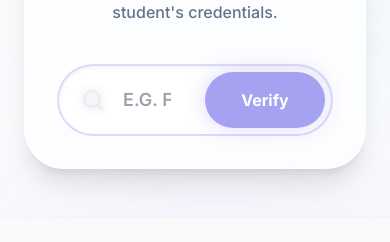
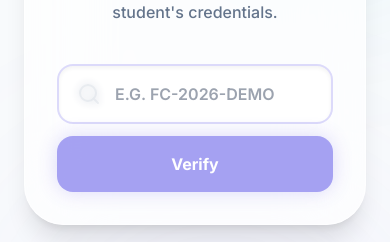
Before and after one commit to RaviRanjanKumar8904/FutureCodeAIWebsite, a React (Vite) app: page /verify in a window 390 px wide. Shown: the part 461-703 px from the top of the page. Built offline with nearby package versions, Linux system fonts and the light colour scheme; no server answers.

Commit message:
style: optimize verify certificate page for mobile

```diff
--- a/src/components/verify/VerifyHero.tsx
+++ b/src/components/verify/VerifyHero.tsx
@@ -66,20 +66,22 @@ export default function VerifyHero({ certificateId, setCertificateId, onVerify,
             </p>
 
             <form onSubmit={handleSubmit} className="relative max-w-xl mx-auto">
-              <div className="relative flex items-center">
-                <Search className="absolute left-6 text-slate-400" size={24} />
+              <div className="flex flex-col sm:flex-row items-center gap-3">
+                <div className="relative w-full">
+                  <Search className="absolute left-5 sm:left-6 top-1/2 -translate-y-1/2 text-slate-400" size={24} />
                   <input
                     type="text"
                     value={certificateId}
                     onChange={(e) => setCertificateId(e.target.value)}
                     placeholder="e.g. FC-2026-DEMO"
-                  className="w-full bg-white/50 backdrop-blur-sm border-2 border-primary/20 text-text-heading text-lg font-semibold rounded-full py-5 pl-16 pr-40 outline-none focus:border-primary transition-all shadow-inner uppercase"
+                    className="w-full bg-white/50 backdrop-blur-sm border-2 border-primary/20 text-text-heading text-base sm:text-lg font-semibold rounded-2xl sm:rounded-full py-4 sm:py-5 pl-14 sm:pl-16 pr-4 sm:pr-6 outline-none focus:border-primary transition-all shadow-inner uppercase"
                     required
                   />
+                </div>
                 <button
                   type="submit"
                   disabled={isLoading || !certificateId.trim()}
-                  className="absolute right-2 top-2 bottom-2 bg-primary text-white px-8 rounded-full font-bold hover:bg-indigo-500 transition-all shadow-glow-primary active:scale-95 disabled:opacity-50 disabled:active:scale-100 flex items-center justify-center min-w-[120px]"
+                  className="w-full sm:w-auto bg-primary text-white px-8 py-4 sm:py-5 rounded-2xl sm:rounded-full font-bold hover:bg-indigo-500 transition-all shadow-glow-primary active:scale-95 disabled:opacity-50 disabled:active:scale-100 flex items-center justify-center sm:min-w-[120px]"
                 >
                   {isLoading ? (
                     <div className="w-6 h-6 border-2 border-white/30 border-t-white rounded-full animate-spin" />
```
Lines whose indentation alone changed are shown as unchanged.
